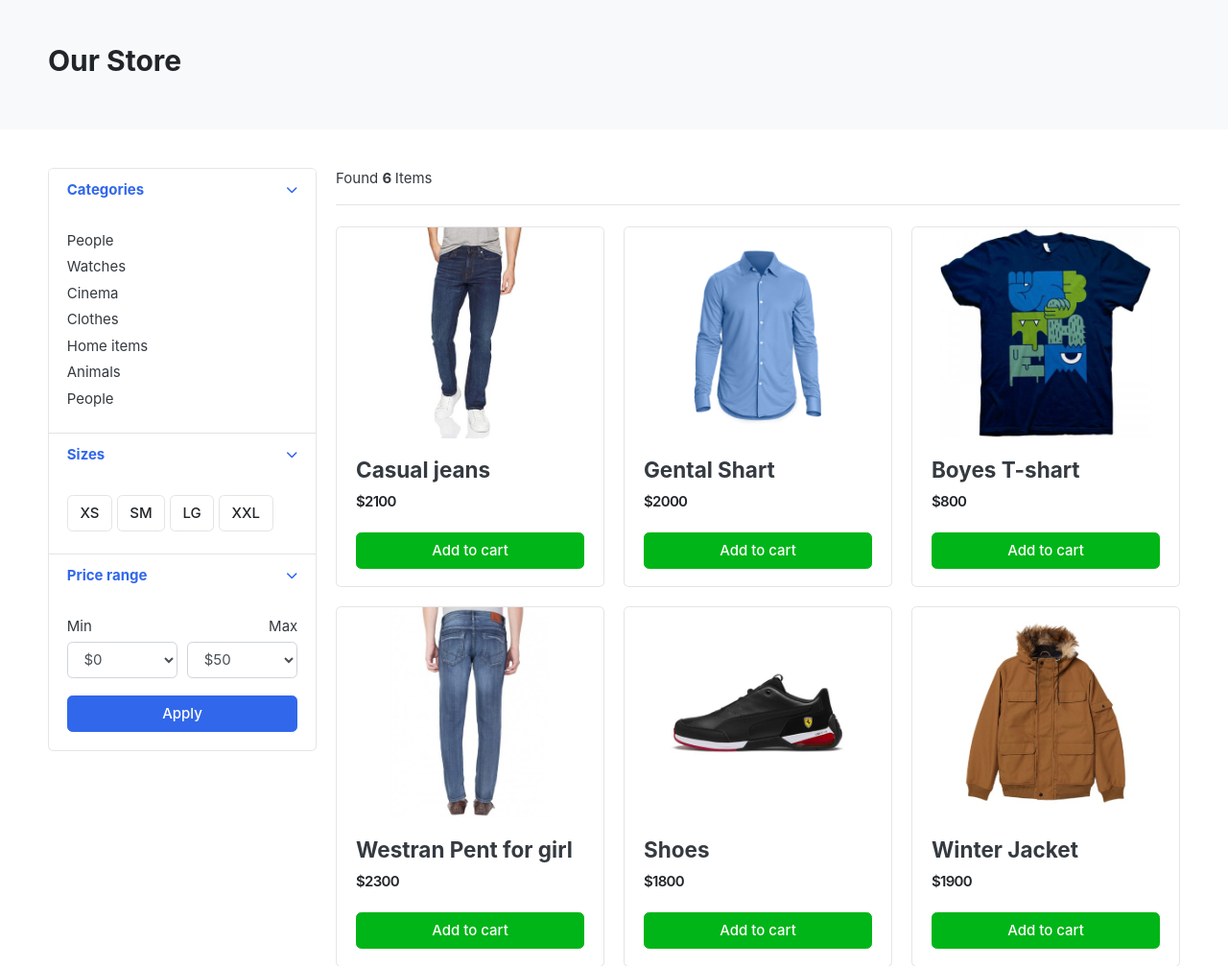
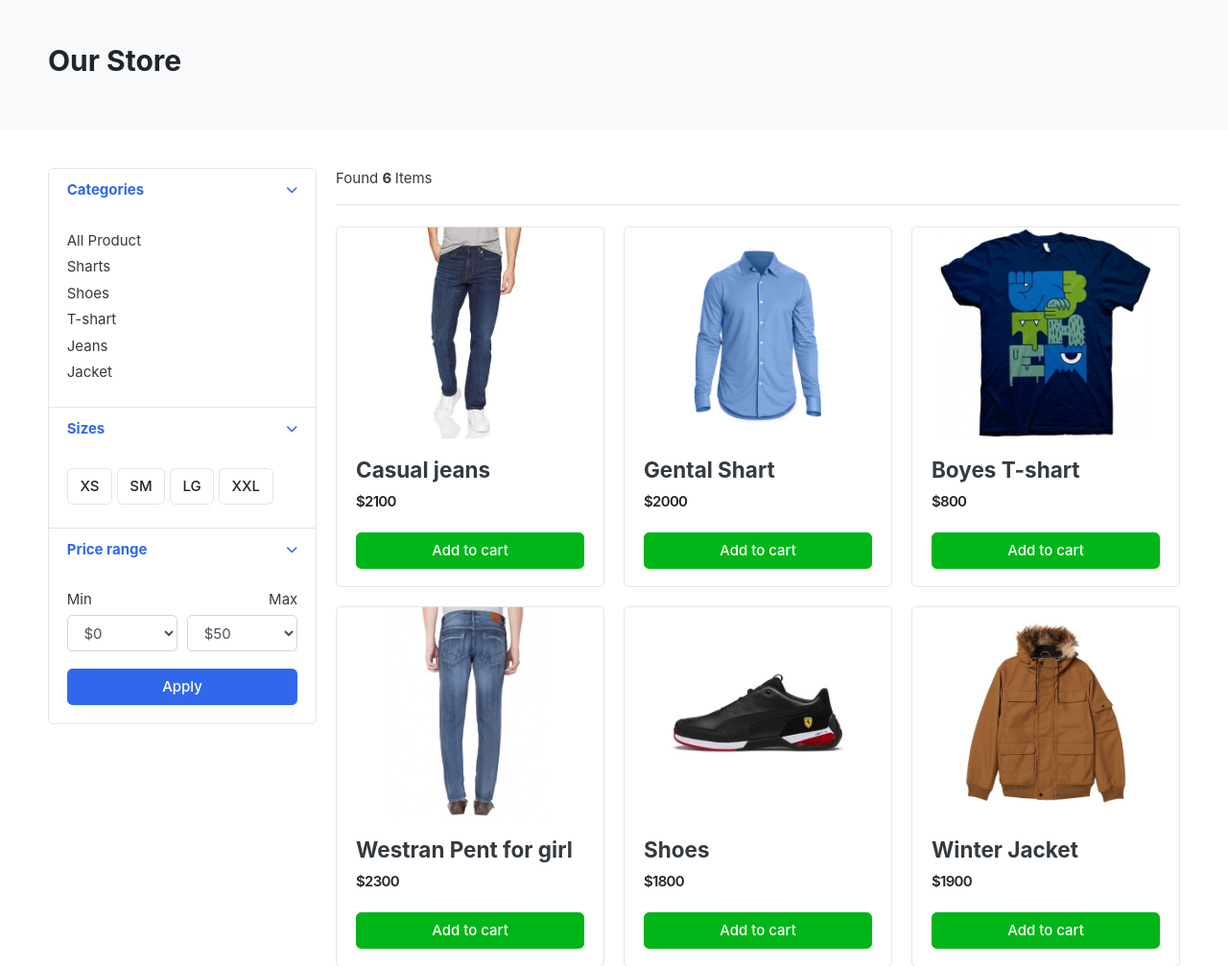
Before and after one commit to Asif294/GreatKart-E-commerch, a Django app: page /store/ in a window 1280 px wide. Shown: the part 119-1126 px from the top of the page at 96% size. Run offline with Django 5.2, Linux system fonts and the light colour scheme; data comes from the database, SQL or seed files in the repository; some libraries are stand-ins or nearby versions; some web fonts are replaced.

Commit message:
product dropdown

```diff
--- /dev/null
+++ b/category/context_processore.py
@@ -0,0 +1,5 @@
+from .models import Category
+
+def menu_links(request):
+    links=Category.objects.all()
+    return dict(links=links)
--- a/category/models.py
+++ b/category/models.py
@@ -1,5 +1,5 @@
 from django.db import models
-
+from django.urls import reverse
 class Category(models.Model):
     category=models.CharField(max_length=100)
     slug=models.SlugField(max_length=100,unique=True)
@@ -10,7 +10,7 @@ class Category(models.Model):
     class Meta:
         verbose_name='category'
         # verbose_plural_name='categories'
-
-
+    def get_url(self):
+        return reverse('products_by',args=[self.slug])
     def __str__(self):
         return self.category
--- a/ecomarch/settings.py
+++ b/ecomarch/settings.py
@@ -64,6 +64,7 @@ TEMPLATES = [
                 'django.template.context_processors.request',
                 'django.contrib.auth.context_processors.auth',
                 'django.contrib.messages.context_processors.messages',
+                'category.context_processore.menu_links',
             ],
         },
     },
--- a/templates/includes/navber.html
+++ b/templates/includes/navber.html
@@ -41,12 +41,9 @@
 				<i class="fa fa-bars"></i> All category
 			</button>
 			<div class="dropdown-menu">
-				<a class="dropdown-item" href="#">Machinery / Mechanical Parts / Tools </a>
-				<a class="dropdown-item" href="#">Consumer Electronics / Home Appliances </a>
-				<a class="dropdown-item" href="#">Auto / Transportation</a>
-				<a class="dropdown-item" href="#">Apparel / Textiles / Timepieces </a>
-				<a class="dropdown-item" href="#">Home & Garden / Construction / Lights </a>
-				<a class="dropdown-item" href="#">Beauty & Personal Care / Health </a>
+				{% for category in links %}
+				<a class="dropdown-item" href="{{category.get_url}}">{{category.category}} </a>
+				 {% endfor %}
 			</div>
 		</div>  <!-- category-wrap.// -->
 	</div> <!-- col.// -->
--- a/templates/store.html
+++ b/templates/store.html
@@ -25,13 +25,10 @@
 			<div class="card-body">
 
 				<ul class="list-menu">
-				<li><a href="#">People  </a></li>
-				<li><a href="#">Watches </a></li>
-				<li><a href="#">Cinema  </a></li>
-				<li><a href="#">Clothes  </a></li>
-				<li><a href="#">Home items </a></li>
-				<li><a href="#">Animals</a></li>
-				<li><a href="#">People </a></li>
+				<li><a  href="{% url 'store'%}">All Product </a></li>
+				 {% for category in links %}
+				<li><a  href="{{category.get_url}}">{{category.category}} </a></li>
+				 {% endfor %}
 				</ul>
 
 			</div> <!-- card-body.// -->
```
